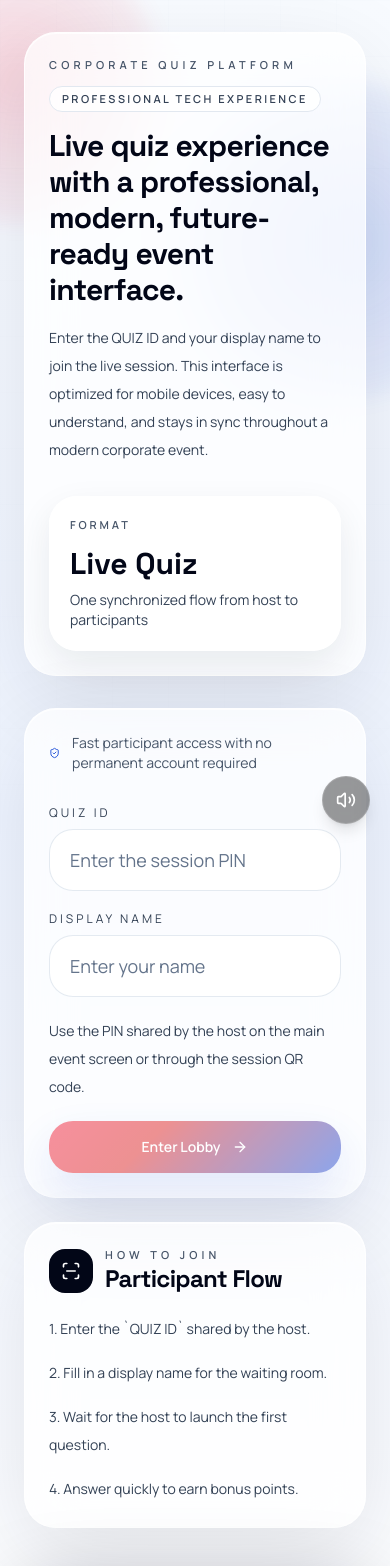
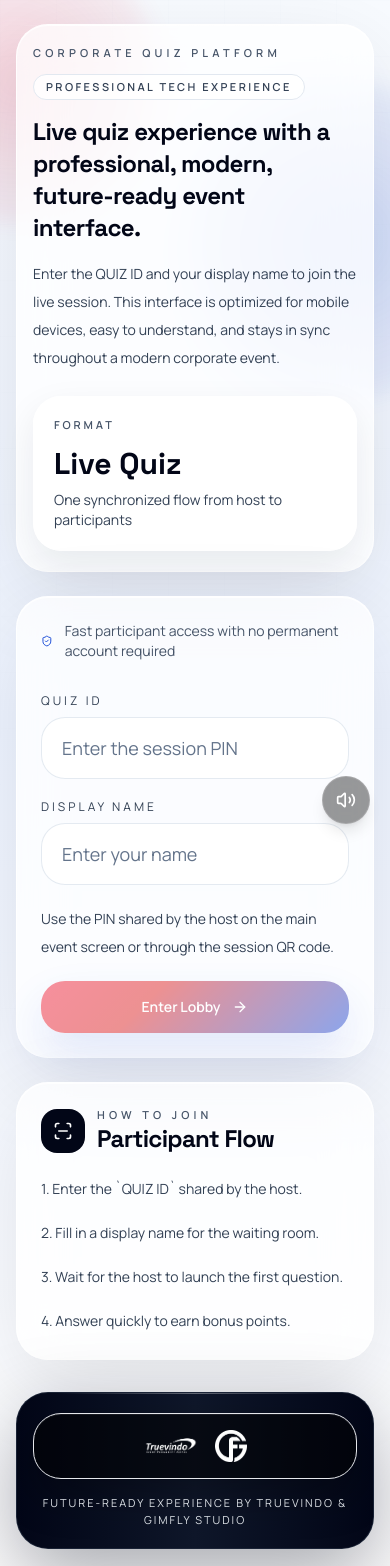
Before and after one commit to AndhikaSeptianPrayoga/TruevindoGamification, a React (Vite) app: page / in a window 390 px wide. Shown: the top 1566 px of the page. Built offline with nearby package versions, Linux system fonts and the light colour scheme.

Commit message:
Describe what you changed

```diff
--- a/src/components/common/AppShell.tsx
+++ b/src/components/common/AppShell.tsx
@@ -21,15 +21,15 @@ export function AppShell({
     <div className="page-shell min-h-screen bg-corporate text-ink">
       <div className="hero-orb hero-orb-red absolute left-[-8rem] top-[-4rem] h-72 w-72" />
       <div className="hero-orb hero-orb-blue absolute right-[-7rem] top-20 h-80 w-80" />
-      <div className="mx-auto flex min-h-screen max-w-7xl flex-col gap-8 px-6 py-8 lg:px-10">
-        <header className="panel-elevated relative flex flex-col gap-8 px-6 py-6 xl:flex-row xl:items-end xl:justify-between">
+      <div className="mx-auto flex min-h-screen max-w-7xl flex-col gap-6 px-4 py-6 sm:gap-8 sm:px-6 sm:py-8 lg:px-10">
+        <header className="panel-elevated relative flex flex-col gap-6 px-4 py-5 sm:gap-8 sm:px-6 sm:py-6 xl:flex-row xl:items-end xl:justify-between">
           <div className="absolute inset-x-0 top-0 h-px bg-gradient-to-r from-transparent via-white to-transparent" />
           <div className="space-y-4">
             <div className="flex flex-wrap items-center gap-3">
               <p className="kicker">{eyebrow}</p>
               <span className="pill-tag">Professional Tech Experience</span>
             </div>
-            <h1 className="max-w-3xl font-display text-3xl font-semibold tracking-tight text-slate-950 md:text-5xl">
+            <h1 className="max-w-3xl font-display text-2xl font-semibold tracking-tight text-slate-950 sm:text-3xl md:text-5xl">
               {title}
             </h1>
             <p className="max-w-3xl text-sm leading-7 text-slate-700 md:text-base">{description}</p>
@@ -37,16 +37,16 @@ export function AppShell({
           {aside ? <div className="w-full xl:max-w-md">{aside}</div> : null}
         </header>
         <main className="flex-1">{children}</main>
-        <footer className="relative mt-2 flex flex-col items-center gap-4 overflow-hidden rounded-[32px] border border-slate-800/80 bg-gradient-to-r from-slate-950 via-slate-900 to-slate-950 px-6 py-6 shadow-[0_28px_80px_rgba(2,6,23,0.34)]">
+        <footer className="relative mt-2 flex flex-col items-center gap-4 overflow-hidden rounded-[32px] border border-slate-800/80 bg-gradient-to-r from-slate-950 via-slate-900 to-slate-950 px-4 py-5 shadow-[0_28px_80px_rgba(2,6,23,0.34)] sm:px-6 sm:py-6">
           <div className="absolute inset-x-10 top-0 h-px bg-gradient-to-r from-transparent via-white/35 to-transparent" />
-          <div className="rounded-[28px] border border-white/12 bg-black/55 px-6 py-5 shadow-[inset_0_1px_0_rgba(255,255,255,0.08),0_18px_40px_rgba(0,0,0,0.28)]">
-            <div className="flex items-center gap-6">
-            <img src={truevindoLogo} alt="Truevindo" className="h-9 w-auto object-contain md:h-11" />
-            <span className="h-9 w-px bg-white/20" aria-hidden />
-            <img src={gimflyLogo} alt="Gimfly Studio" className="h-9 w-auto object-contain md:h-11" />
+          <div className="w-full max-w-xl rounded-[28px] border border-white/12 bg-black/55 px-4 py-4 shadow-[inset_0_1px_0_rgba(255,255,255,0.08),0_18px_40px_rgba(0,0,0,0.28)] sm:px-6 sm:py-5">
+            <div className="flex flex-wrap items-center justify-center gap-4 sm:gap-6">
+            <img src={truevindoLogo} alt="Truevindo" className="h-8 w-auto object-contain sm:h-9 md:h-11" />
+            <span className="hidden h-9 w-px bg-white/20 sm:block" aria-hidden />
+            <img src={gimflyLogo} alt="Gimfly Studio" className="h-8 w-auto object-contain sm:h-9 md:h-11" />
             </div>
           </div>
-          <p className="text-center text-xs uppercase tracking-[0.25em] text-slate-100/90">
+          <p className="text-center text-[11px] uppercase tracking-[0.18em] text-slate-100/90 sm:text-xs sm:tracking-[0.25em]">
             Future-ready experience by Truevindo &amp; Gimfly Studio
           </p>
         </footer>
```
